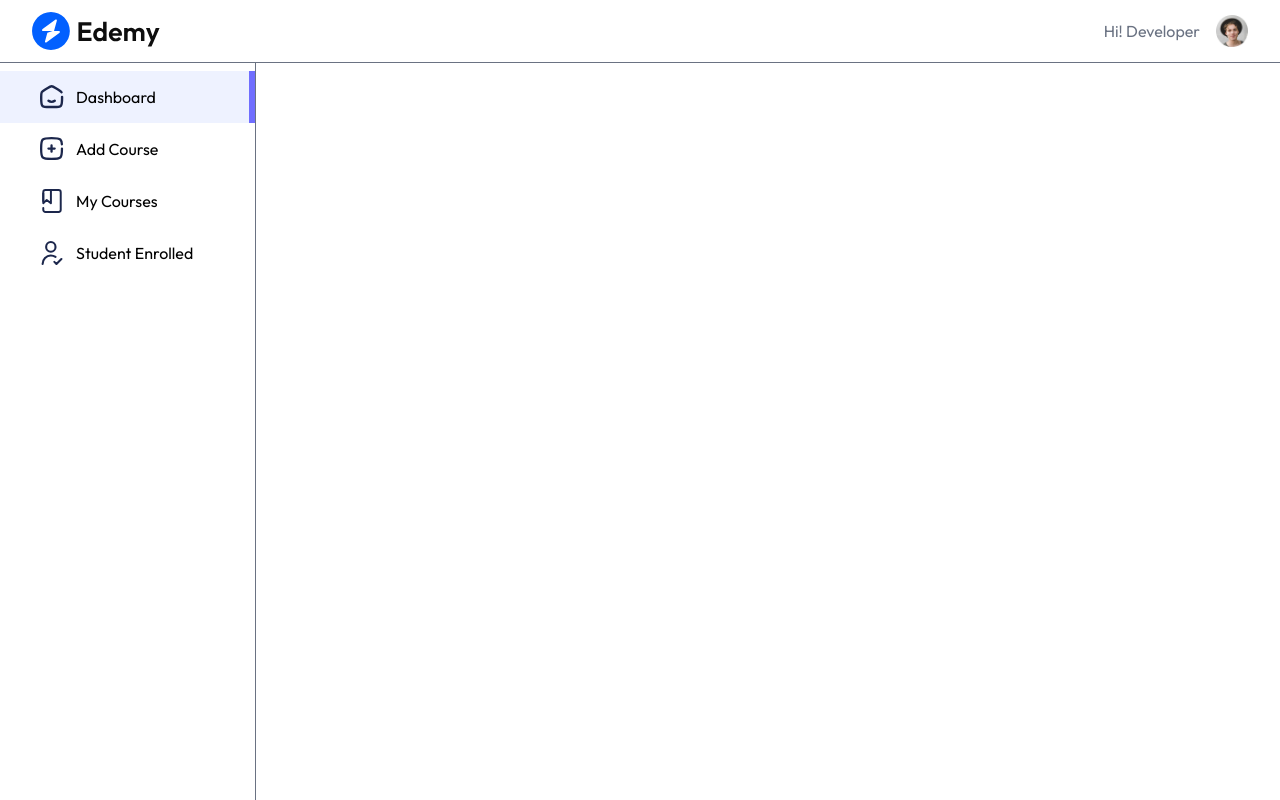
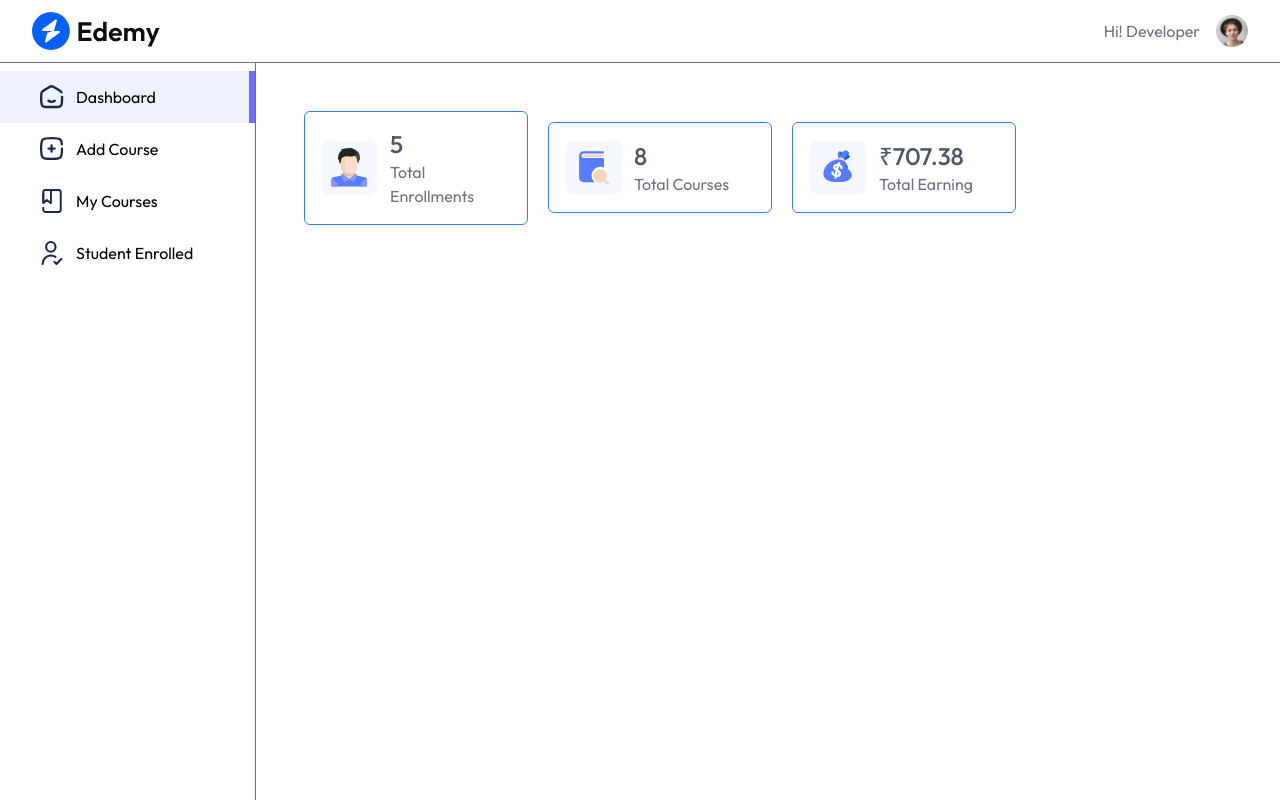
Before and after one commit to priyan2003/TutorGrid, a React (Vite) app in the folder client/: page /educator in a window 1280 px wide. Shown: the top 800 px of the page. Built offline with nearby package versions, Linux system fonts and the light colour scheme; no server answers.

Commit message:
add dashboard data

```diff
--- a/client/src/App.jsx
+++ b/client/src/App.jsx
@@ -27,7 +27,7 @@
         <Route path='/player/:courseId' element={<Player/>} />
         <Route path='/loading/:path' element={<Loading/>} />
         <Route path='/educator' element={<Educator/>}>
-          <Route path='educator' element={<Dashboard/>}/>
+          <Route path='/educator' element={<Dashboard/>}/>
           <Route path='add-course' element={<AddCourse/>}/>
           <Route path='my-courses' element={<MyCourses/>}/>
           <Route path='student-enrolled' element={<StudentEnrolled/>}/>
--- a/client/src/pages/educator/Dashboard.jsx
+++ b/client/src/pages/educator/Dashboard.jsx
@@ -1,14 +1,59 @@
-import React, { useContext, useState } from 'react'
-import { AppContext } from '../../context/AppContext'
+import React, { useContext, useEffect, useState } from "react";
+import { AppContext } from "../../context/AppContext";
+import { assets, dummyDashboardData } from "../../assets/assets";
+import Loading from "../../components/student/Loading";
 
 const Dashboard = () => {
-  const {currency} = useContext(AppContext);
-  const [dashboardData,setDashboardData] = useState(null)
-  return (
-    <div>
-        <h1>Dashboard</h1>
+  const { currency } = useContext(AppContext);
+  const [dashboardData, setDashboardData] = useState(null);
+  const fetchDashboardData = async () => {
+    setDashboardData(dummyDashboardData);
+  };
+  useEffect(() => {
+    fetchDashboardData();
+  }, []);
+  return dashboardData ? (
+    <div className="min-h-screen flex flex-col items-start justify-between gap-8 md:p-8 md:pb-0 p-4 pt-8 pb-0">
+      <div className="space-y-4">
+        <div className="flex flex-wrap gap-5 items-center">
+
+          <div className="flex items-center gap-3 shadow-card border border-blue-500 p-4 w-56 rounded-md ">
+          <img src={assets.patients_icon} alt="patients_icon" />
+            <div>
+              <p className="text-2xl font-medium text-gray-600">
+                {dashboardData.enrolledStudentsData.length}
+              </p>
+              <p className="text-base text-gray-500">Total Enrollments</p>
+            </div>
+          </div>
+
+          <div className="flex items-center gap-3 shadow-card border border-blue-500 p-4 w-56 rounded-md ">
+          <img src={assets.appointments_icon} alt="patients_icon" />
+            <div>
+              <p className="text-2xl font-medium text-gray-600">
+                {dashboardData.totalCourses}
+              </p>
+              <p className="text-base text-gray-500">Total Courses</p>
+            </div>
+          </div>
+
+          <div className="flex items-center gap-3 shadow-card border border-blue-500 p-4 w-56 rounded-md ">
+          <img src={assets.earning_icon} alt="patients_icon" />
+            <div>
+              <p className="text-2xl font-medium text-gray-600">{currency}
+                {dashboardData.totalEarnings}
+              </p>
+              <p className="text-base text-gray-500">Total Earning</p>
+            </div>
+          </div>
+
+
+        </div>
+      </div>
     </div>
-  )
-}
+  ) : (
+    <Loading />
+  );
+};
 
-export default Dashboard
+export default Dashboard;
```
